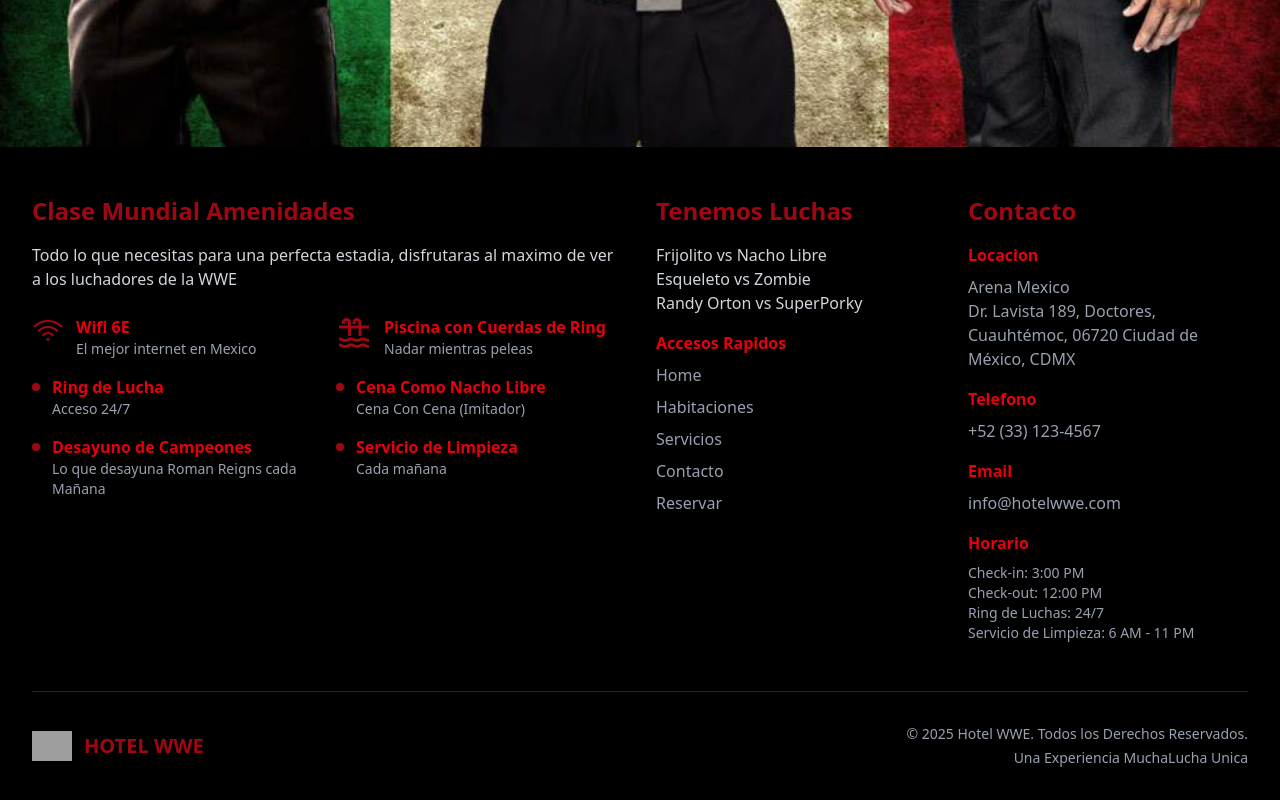
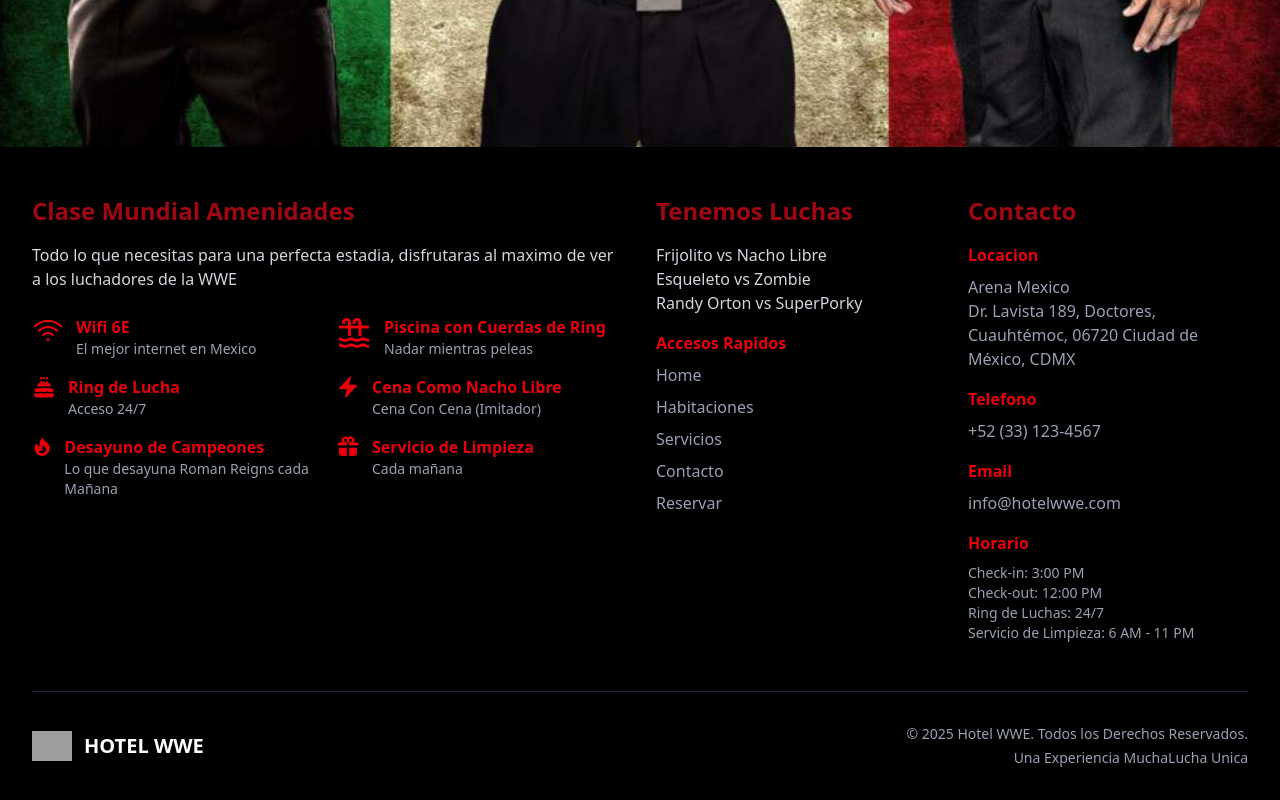
Before and after one commit to yoharam/Hotel-WWE, a React (Vite) app: page / in a window 1280 px wide. Shown: the part 765-1565 px from the top of the page. Built offline with nearby package versions, Linux system fonts and the light colour scheme; grey boxes are pictures that could not be loaded.

Commit message:
Mejoramos Header y Footer

```diff
--- a/src/assets/components/Footer.tsx
+++ b/src/assets/components/Footer.tsx
@@ -15,7 +15,7 @@ export default function Footer() {
             </p>
             <div className="grid grid-cols-1 sm:grid-cols-2 gap-4">
               <div className="flex items-start space-x-3">
-                <div className=""><svg xmlns="http://www.w3.org/2000/svg" fill="none" viewBox="0 0 24 24" strokeWidth={1.5} stroke="currentColor" className="size-8 text-red-800">
+                <div className=""><svg xmlns="http://www.w3.org/2000/svg" fill="none" viewBox="0 0 24 24" strokeWidth={1.5} stroke="currentColor" className="size-8 text-red-600">
   <path strokeLinecap="round" strokeLinejoin="round" d="M8.288 15.038a5.25 5.25 0 0 1 7.424 0M5.106 11.856c3.807-3.808 9.98-3.808 13.788 0M1.924 8.674c5.565-5.565 14.587-5.565 20.152 0M12.53 18.22l-.53.53-.53-.53a.75.75 0 0 1 1.06 0Z" />
 </svg>
 </div>
@@ -25,7 +25,7 @@ export default function Footer() {
                 </div>
               </div>
               <div className="flex items-start space-x-3">
-                <svg  xmlns="http://www.w3.org/2000/svg" width={36} className='text-red-800' height={36}
+                <svg  xmlns="http://www.w3.org/2000/svg" width={36} className='text-red-600' height={36}
 fill={"currentColor"} viewBox="0 0 24 24">
 {/* Boxicons v3.0 https://boxicons.com | License  https://docs.boxicons.com/free */}
 <path d="M18 15c-1.24 0-1.91.34-2.45.61-.46.23-.79.39-1.56.39s-1.09-.17-1.55-.39c-.54-.27-1.21-.61-2.45-.61s-1.91.34-2.45.61c-.46.23-.79.39-1.55.39s-1.09-.17-1.55-.39C3.9 15.34 3.23 15 1.99 15v2c.76 0 1.09.17 1.55.39.54.27 1.21.61 2.45.61s1.91-.34 2.45-.61c.46-.23.79-.39 1.55-.39s1.09.17 1.55.39c.54.27 1.21.61 2.45.61s1.91-.34 2.45-.61c.46-.23.79-.39 1.56-.39s1.1.17 1.56.39c.54.27 1.21.61 2.45.61v-2c-.77 0-1.1-.17-1.56-.39-.54-.27-1.21-.61-2.45-.61M18 19c-1.24 0-1.91.34-2.45.61-.46.23-.79.39-1.56.39s-1.09-.17-1.55-.39c-.54-.27-1.21-.61-2.45-.61s-1.91.34-2.45.61c-.46.23-.79.39-1.55.39s-1.09-.17-1.55-.39C3.9 19.34 3.23 19 1.99 19v2c.76 0 1.09.17 1.55.39.54.27 1.21.61 2.45.61s1.91-.34 2.45-.61c.46-.23.79-.39 1.55-.39s1.09.17 1.55.39c.54.27 1.21.61 2.45.61s1.91-.34 2.45-.61c.46-.23.79-.39 1.56-.39s1.1.17 1.56.39c.54.27 1.21.61 2.45.61v-2c-.77 0-1.1-.17-1.56-.39-.54-.27-1.21-.61-2.45-.61M17 5c0-1.65-1.35-3-3-3s-3 1.35-3 3v1h2V5c0-.55.45-1 1-1s1 .45 1 1v2h-5V5c0-1.65-1.35-3-3-3S4 3.35 4 5v1h2V5c0-.55.45-1 1-1s1 .45 1 1v2H2v2h6v5h2V9h5v5h2V9h5V7h-5z"></path>
@@ -36,28 +36,41 @@ fill={"currentColor"} viewBox="0 0 24 24">
                 </div>
               </div>
               <div className="flex items-start space-x-3">
-                <div className="w-2 h-2 bg-red-800 rounded-full mt-2 flex-shrink-0"></div>
+                <svg xmlns="http://www.w3.org/2000/svg" viewBox="0 0 24 24" fill="currentColor" className="size-6 text-red-600">
+  <path d="m15 1.784-.796.795a1.125 1.125 0 1 0 1.591 0L15 1.784ZM12 1.784l-.796.795a1.125 1.125 0 1 0 1.591 0L12 1.784ZM9 1.784l-.796.795a1.125 1.125 0 1 0 1.591 0L9 1.784ZM9.75 7.547c.498-.021.998-.035 1.5-.042V6.75a.75.75 0 0 1 1.5 0v.755c.502.007 1.002.021 1.5.042V6.75a.75.75 0 0 1 1.5 0v.88l.307.022c1.55.117 2.693 1.427 2.693 2.946v1.018a62.182 62.182 0 0 0-13.5 0v-1.018c0-1.519 1.143-2.829 2.693-2.946l.307-.022v-.88a.75.75 0 0 1 1.5 0v.797ZM12 12.75c-2.472 0-4.9.184-7.274.54-1.454.217-2.476 1.482-2.476 2.916v.384a4.104 4.104 0 0 1 2.585.364 2.605 2.605 0 0 0 2.33 0 4.104 4.104 0 0 1 3.67 0 2.605 2.605 0 0 0 2.33 0 4.104 4.104 0 0 1 3.67 0 2.605 2.605 0 0 0 2.33 0 4.104 4.104 0 0 1 2.585-.364v-.384c0-1.434-1.022-2.7-2.476-2.917A49.138 49.138 0 0 0 12 12.75ZM21.75 18.131a2.604 2.604 0 0 0-1.915.165 4.104 4.104 0 0 1-3.67 0 2.605 2.605 0 0 0-2.33 0 4.104 4.104 0 0 1-3.67 0 2.605 2.605 0 0 0-2.33 0 4.104 4.104 0 0 1-3.67 0 2.604 2.604 0 0 0-1.915-.165v2.494c0 1.035.84 1.875 1.875 1.875h15.75c1.035 0 1.875-.84 1.875-1.875v-2.494Z" />
+</svg>
+
                 <div>
                   <h4 className="font-bold text-red-600">Ring de Lucha</h4>
                   <p className="text-sm text-gray-400">Acceso 24/7</p>
                 </div>
               </div>
               <div className="flex items-start space-x-3">
-                <div className="w-2 h-2 bg-red-800 rounded-full mt-2 flex-shrink-0"></div>
+                <svg xmlns="http://www.w3.org/2000/svg" viewBox="0 0 24 24" fill="currentColor" className="size-6 text-red-600">
+  <path fillRule="evenodd" d="M14.615 1.595a.75.75 0 0 1 .359.852L12.982 9.75h7.268a.75.75 0 0 1 .548 1.262l-10.5 11.25a.75.75 0 0 1-1.272-.71l1.992-7.302H3.75a.75.75 0 0 1-.548-1.262l10.5-11.25a.75.75 0 0 1 .913-.143Z" clipRule="evenodd" />
+</svg>
+
                 <div>
                   <h4 className="font-bold text-red-600">Cena Como Nacho Libre</h4>
                   <p className="text-sm text-gray-400">Cena Con Cena (Imitador)</p>
                 </div>
               </div>
               <div className="flex items-start space-x-3">
-                <div className="w-2 h-2 bg-red-800 rounded-full mt-2 flex-shrink-0"></div>
+                <svg xmlns="http://www.w3.org/2000/svg" viewBox="0 0 16 16" fill="currentColor" className="size-6 text-red-600">
+  <path fillRule="evenodd" d="M8.074.945A4.993 4.993 0 0 0 6 5v.032c.004.6.114 1.176.311 1.709.16.428-.204.91-.61.7a5.023 5.023 0 0 1-1.868-1.677c-.202-.304-.648-.363-.848-.058a6 6 0 1 0 8.017-1.901l-.004-.007a4.98 4.98 0 0 1-2.18-2.574c-.116-.31-.477-.472-.744-.28Zm.78 6.178a3.001 3.001 0 1 1-3.473 4.341c-.205-.365.215-.694.62-.59a4.008 4.008 0 0 0 1.873.03c.288-.065.413-.386.321-.666A3.997 3.997 0 0 1 8 8.999c0-.585.126-1.14.351-1.641a.42.42 0 0 1 .503-.235Z" clipRule="evenodd" />
+</svg>
+
                 <div>
                   <h4 className="font-bold text-red-600">Desayuno de Campeones</h4>
                   <p className="text-sm text-gray-400">Lo que desayuna Roman Reigns cada Mañana</p>
                 </div>
               </div>
               <div className="flex items-start space-x-3">
-                <div className="w-2 h-2 bg-red-800 rounded-full mt-2 flex-shrink-0"></div>
+                <svg xmlns="http://www.w3.org/2000/svg" viewBox="0 0 16 16" fill="currentColor" className="size-6 text-red-600">
+  <path fillRule="evenodd" d="M3.75 3.5c0 .563.186 1.082.5 1.5H2a1 1 0 0 0 0 2h5.25V5h1.5v2H14a1 1 0 1 0 0-2h-2.25A2.5 2.5 0 0 0 8 1.714 2.5 2.5 0 0 0 3.75 3.5Zm3.499 0v-.038A1 1 0 1 0 6.25 4.5h1l-.001-1Zm2.5-1a1 1 0 0 0-1 .962l.001.038v1h.999a1 1 0 0 0 0-2Z" clipRule="evenodd" />
+  <path d="M7.25 8.5H2V12a2 2 0 0 0 2 2h3.25V8.5ZM8.75 14V8.5H14V12a2 2 0 0 1-2 2H8.75Z" />
+</svg>
+
                 <div>
                   <h4 className="font-bold text-red-600">Servicio de Limpieza</h4>
                   <p className="text-sm text-gray-400">Cada mañana</p>
@@ -135,7 +148,7 @@ fill={"currentColor"} viewBox="0 0 24 24">
                 alt="Logo Hotel WWE"
                 className="w-10 h-10 object-contain"
               />
-              <span className="text-xl font-bold text-red-800">HOTEL WWE</span>
+              <span className="text-xl font-bold text-[#FFFFFF]">HOTEL WWE</span>
             </div>
 
             <div className="text-gray-400 text-sm text-center md:text-right">
--- a/src/assets/components/Header.tsx
+++ b/src/assets/components/Header.tsx
@@ -32,7 +32,7 @@ export default function Header() {
       <div></div>
 
       {/* Botón de reserva */}
-      <Link to="/reservar" className="bg-red-800 text-white px-6 py-2 rounded font-bold hover:bg-red-700 w-20 transition-colors">
+      <Link to="/reservar" className=" text-white px-6 py-2 rounded font-bold hover:scale-110 w-35 transition-colors">
         <img src={KO} alt="Reservar Ahora" />
 
       </Link>
--- a/src/pages/Home.tsx
+++ b/src/pages/Home.tsx
@@ -19,4 +19,5 @@ function Home() {
   );
 }
 
+
 export default Home
```
